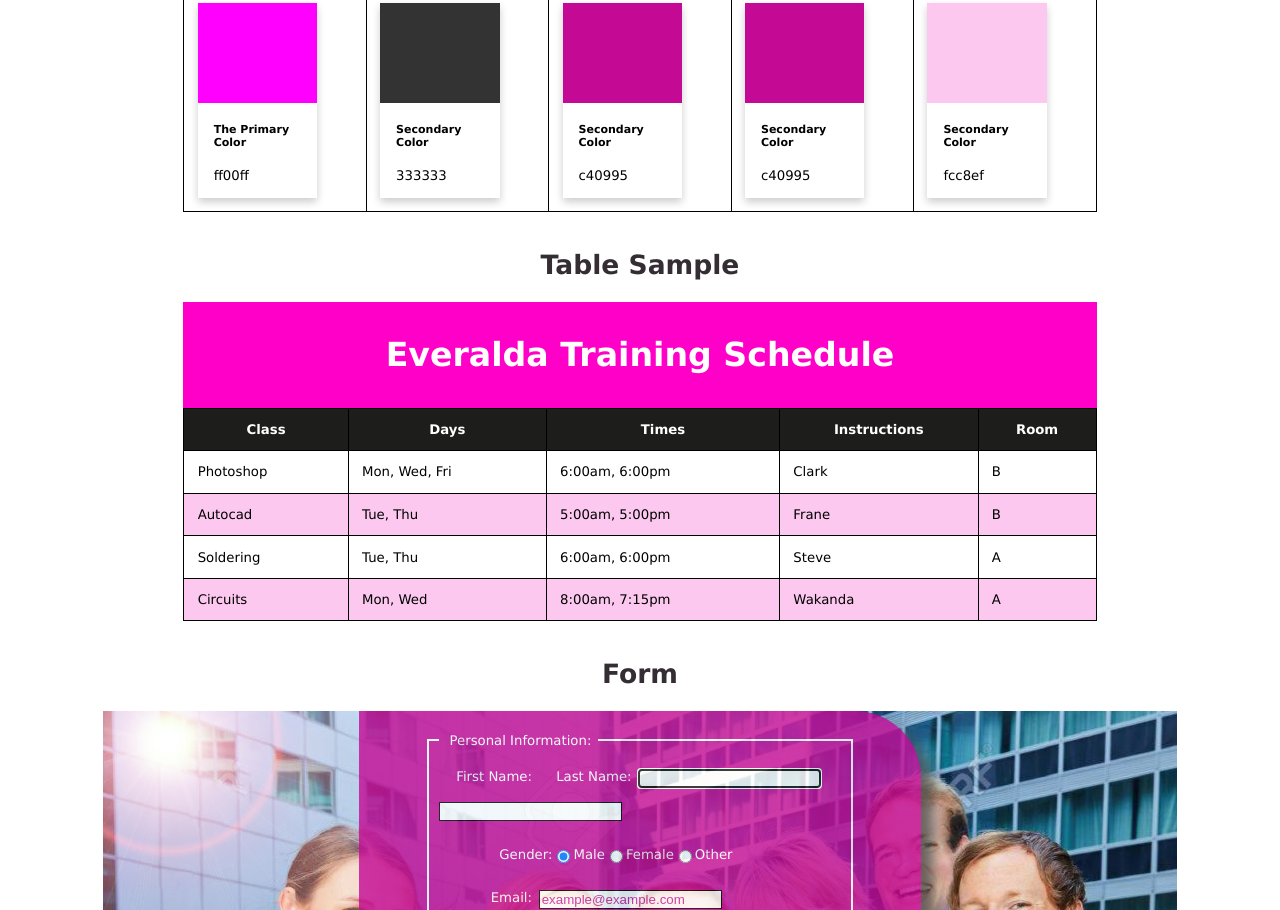
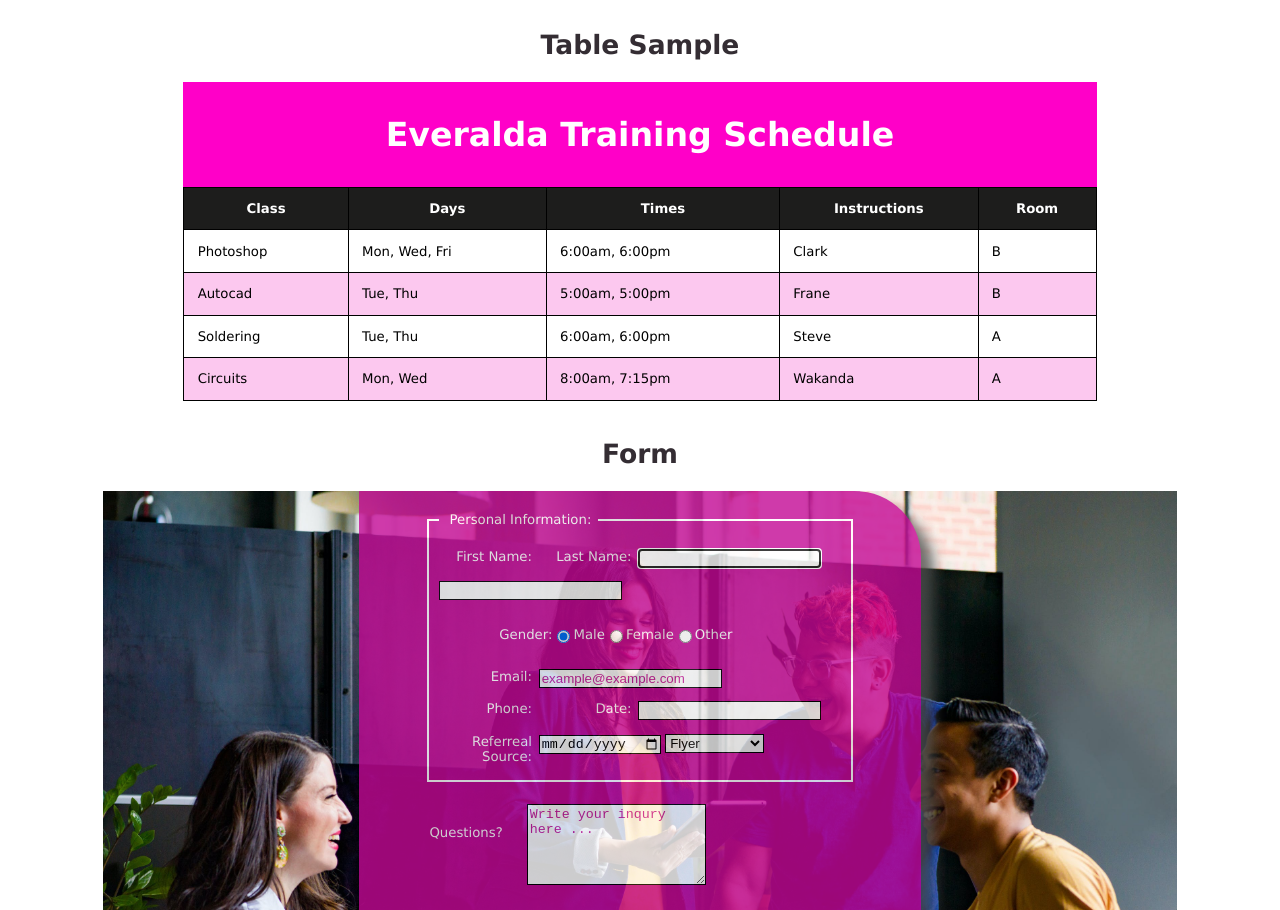
Before and after one commit to Relatora/Everalda, a plain HTML site: page StyleGuide.html in a window 1280 px wide. Shown: the part 2651-3561 px from the top of the page. Drawn offline with Linux system fonts and the light colour scheme.

Commit message:
smiling woman img pos and changed contacts img bg

```diff
--- a/css/contact.css
+++ b/css/contact.css
@@ -132,7 +132,8 @@ form ul {
 }
 
 .bg {
-    background-image: url("../images/team.jpg");
+    background: url("../images/team.jpeg") no-repeat;
+    background-size: 100%;
 }
 
 ::placeholder {
```
Also changed, not shown: index.html (+1 -1 lines), images/team.jpeg (added), images/team0.jpg (renamed from images/team.jpg).
